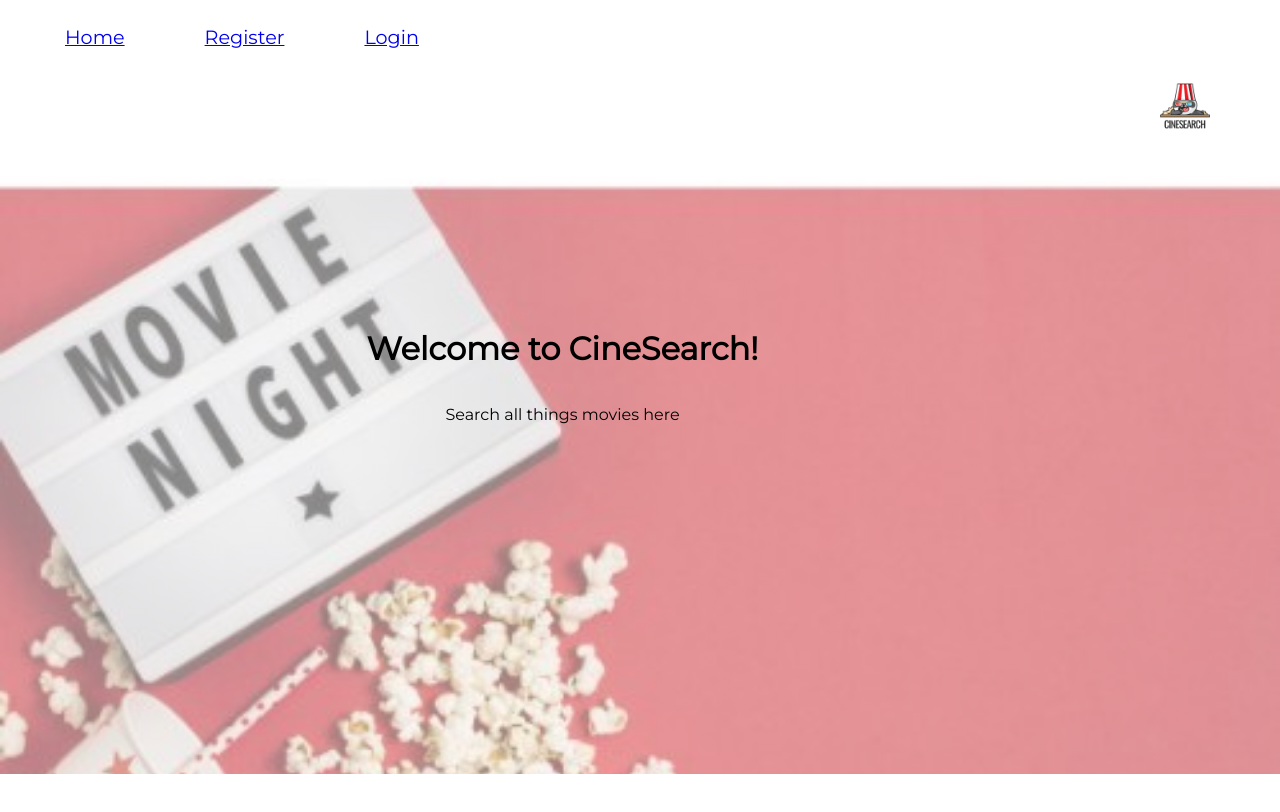
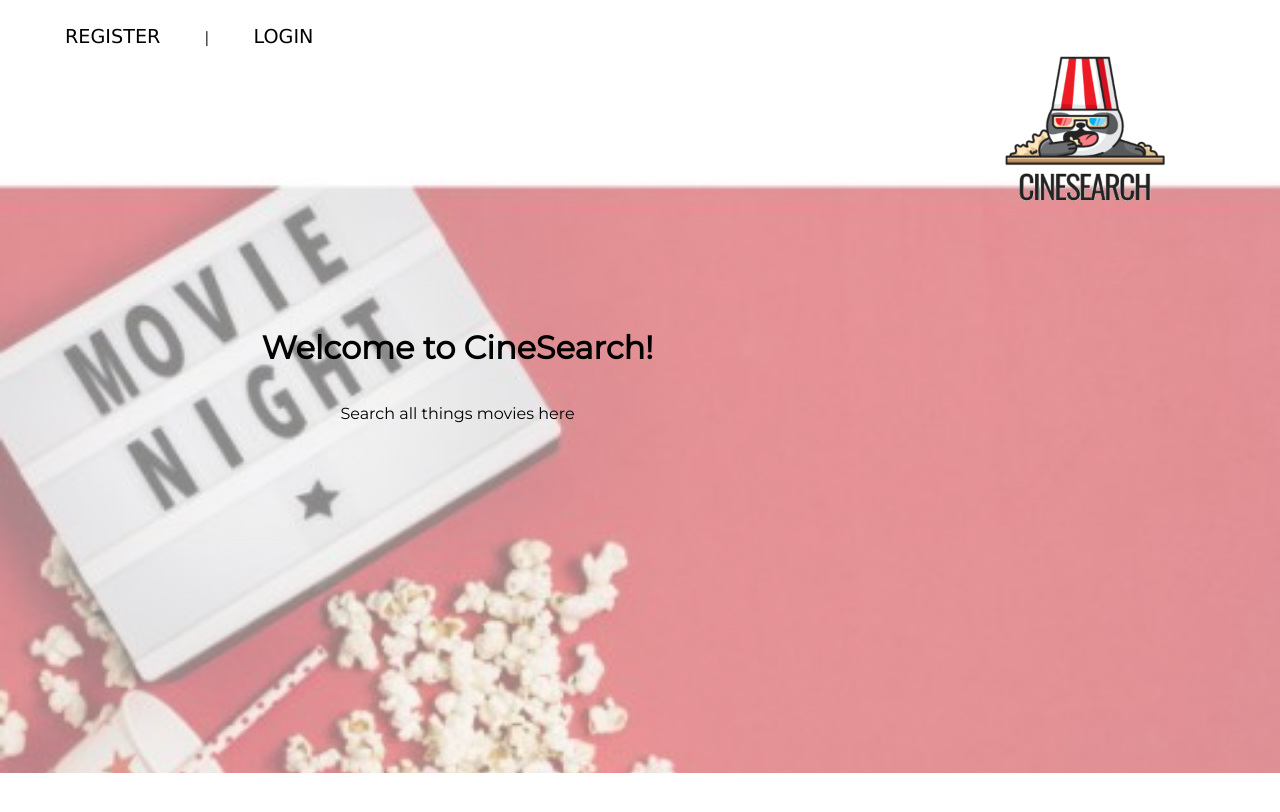
Before and after one commit to mylesw27/cinesearch, a React (Create React App) app: page / in a window 1280 px wide. Shown: the top 812 px of the page. Built offline with nearby package versions, Linux system fonts and the light colour scheme; a web font is replaced by a local one.

Commit message:
styling landing page

```diff
--- a/src/App.css
+++ b/src/App.css
@@ -8,6 +8,7 @@ body {
   background-image: linear-gradient(rgba(255, 255, 255, 0.5), rgba(255, 255, 255, 0.5)),
 	url("/public/bg.jpg");
 }
+
 .navbar {
   background-color: rosybrown;
 }
@@ -29,6 +30,10 @@ body {
   font-size: larger;
   display: inline;
   padding-inline: 25px;
+  font-family: 'Lucida Sans', 'Lucida Sans Regular', 'Lucida Grande', 'Lucida Sans Unicode', Geneva, Verdana, sans-serif;
+  color:black;
+  text-decoration: none;
+  font-size: larger;
 }
 
 
@@ -45,7 +50,8 @@ body {
 
 
 .header img {
-  width: 100px;
+  width: 320px;
   height: auto;
-  margin-right: 10px;
+  margin-right: 0px;
+  margin-top: -80px;
 }
--- a/src/partials/Header.jsx
+++ b/src/partials/Header.jsx
@@ -30,14 +30,11 @@ export default function Header({ currentUser, handleLogout }) {
 	return (
 		<nav class="navbar navbar-light bg-light header">
             <div>
-            <a class="navbar-brand navbar-link" href="/">
-                    Home
-                </a>
                 <a class="navbar-brand navbar-link" href="/register">
-                    Register
-                </a>
+                    REGISTER
+                </a> {" | "}
                 <a class="navbar-brand navbar-link" href="/login">
-                    Login
+                    LOGIN
                 </a>
             </div>
             <img class="navbar-logo" src="/logo.png" alt="logo image" />
```
